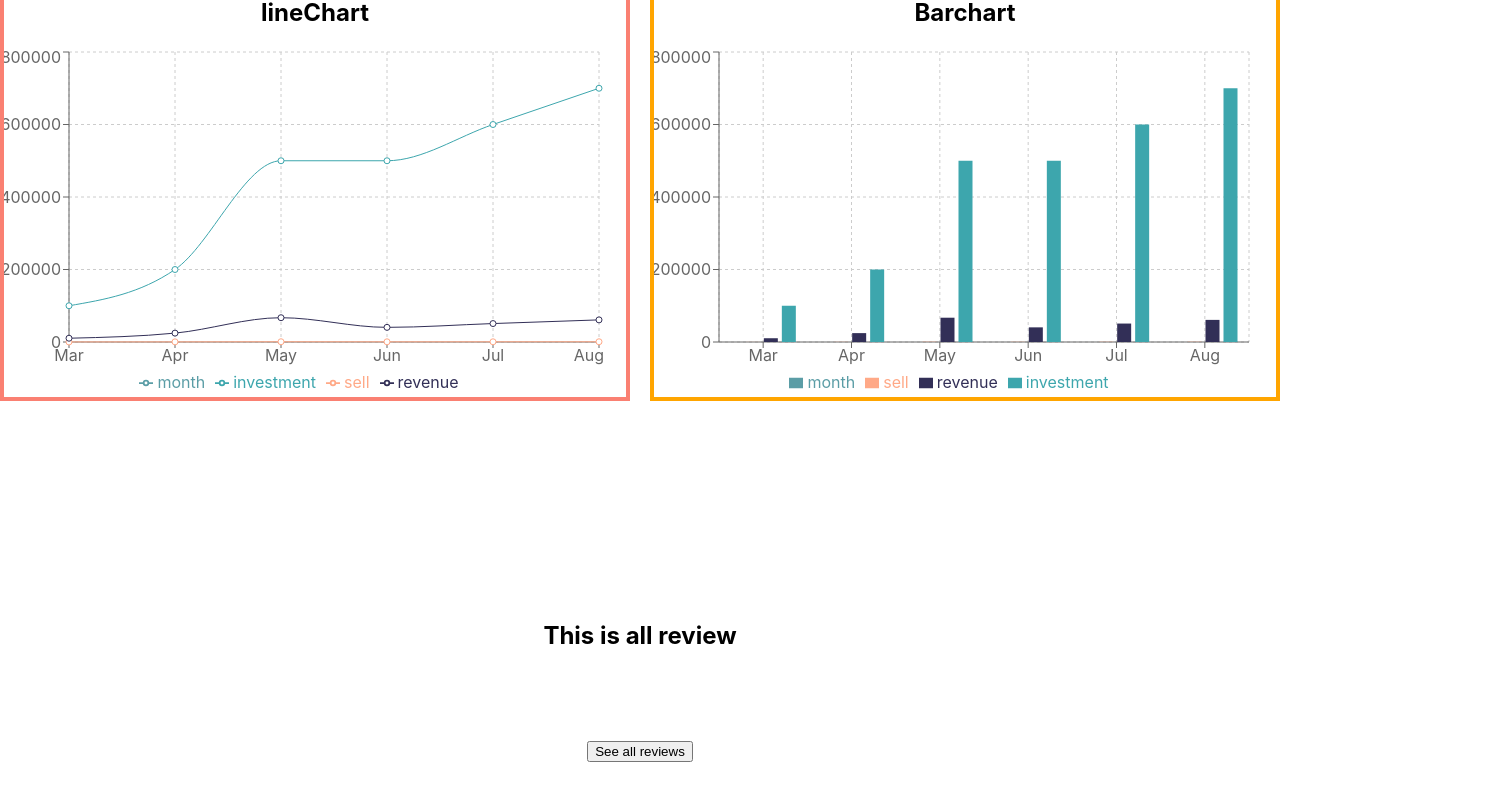
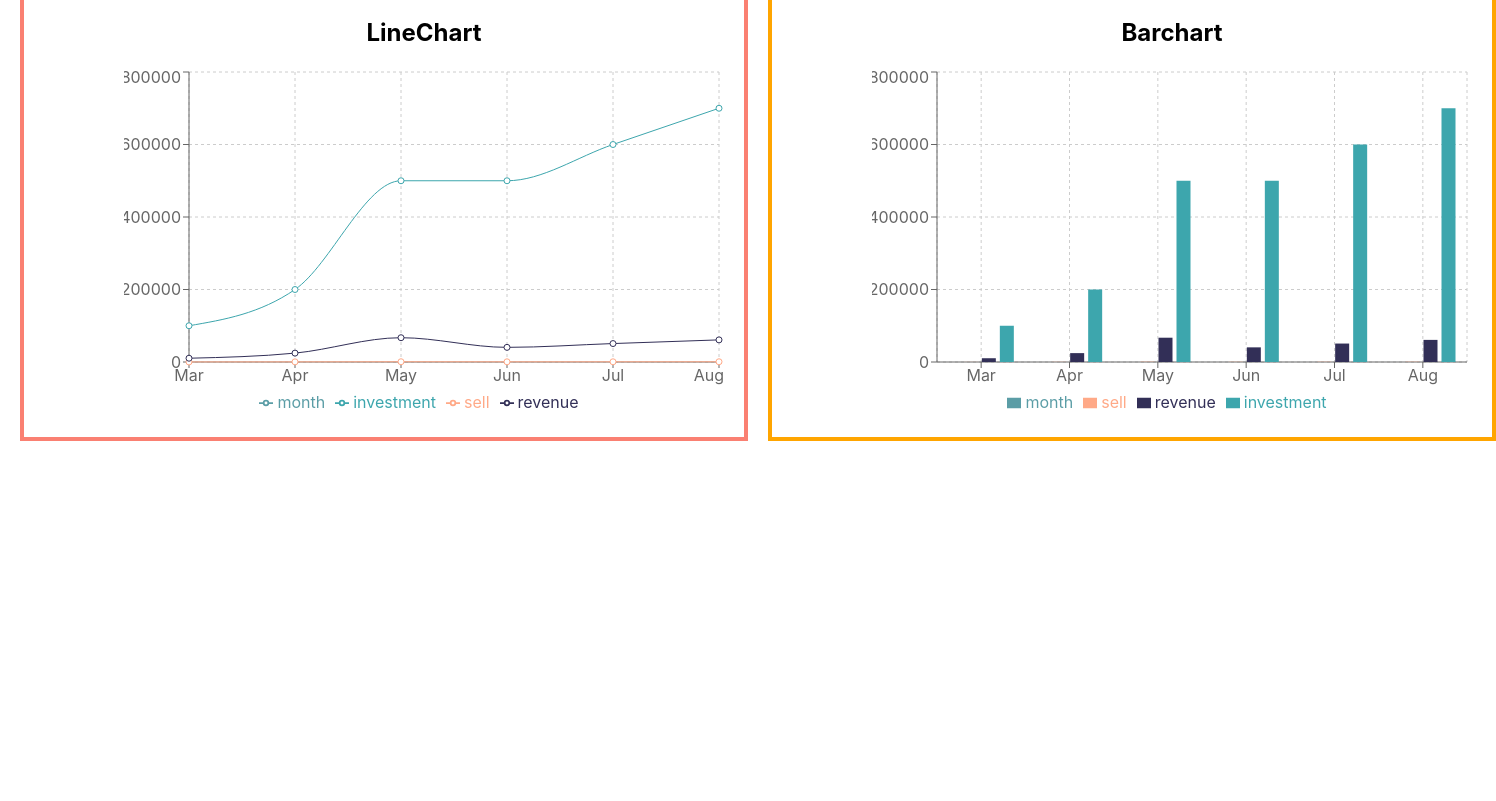
Before and after one commit to Ohi20/PH-9th-Assignment, a React (Create React App) app: page /dashboard in a window 1280 px wide. Shown: the part 305-1106 px from the top of the page, 1496 px wide, since content can reach past the window. After the commit the page ends 800 px from the top, so only its background shows below. Built offline with nearby package versions, Linux system fonts and the light colour scheme.

Commit message:
reviewhomeadded

```diff
--- a/src/App.css
+++ b/src/App.css
@@ -1,5 +1,6 @@
 .App {
   text-align: center;
+
 }
 
 .App-logo {
--- a/src/App.js
+++ b/src/App.js
@@ -25,7 +25,7 @@ function App() {
         <Route path="*" element={<NotFound></NotFound>} />
       </Routes>
 
-      <ReviewHome></ReviewHome>
+
     </div>
   );
 }
--- a/src/Components/Dashboard/Dashboard.css
+++ b/src/Components/Dashboard/Dashboard.css
@@ -1,14 +1,22 @@
-.charts{
+.charts {
     display: grid;
     grid-template-columns: 1fr 1fr;
     grid-gap: 20px;
+    margin: 20px;
 }
-.dash-header{
+
+.dash-header {
     font-size: 40px;
 }
-.linechart{
+
+.linechart {
     border: 4px solid salmon;
+    padding: 20px;
+    padding-left: 100px;
 }
-.piechart{
+
+.piechart {
     border: 4px solid orange;
+    padding: 20px;
+    padding-left: 100px;
 }
--- a/src/Components/Dashboard/Dashboard.js
+++ b/src/Components/Dashboard/Dashboard.js
@@ -15,7 +15,7 @@ const Dashboard = () => {
             <h2 className='dash-header'>Dashboard</h2>
             <div className='charts'>
                 <div className='linechart'>
-                    <h2>lineChart</h2>
+                    <h2>LineChart</h2>
                     <LineChart width={600} height={350} data={info}
                     >
                         <CartesianGrid strokeDasharray="3 3" />
--- a/src/Components/Home/Home.css
+++ b/src/Components/Home/Home.css
@@ -12,13 +12,15 @@
 
 .welcome-text {
     font-size: 50px;
-    padding-bottom: 50px;
+    padding-bottom: 20px;
+    padding-top: 40px;
 }
 
 .paragraph-text {
     font-size: 30px;
     color: black;
-
+    padding-top: 30px;
+    padding: 0 40px;
     text-align: left;
 
 }
@@ -35,13 +37,28 @@
     height: 650px;
 }
 
+.review-header {
+    padding-top: 20px;
+}
+
 .home-btn {
     background-color: salmon;
-    padding: 15px 30px;
+    padding: 18px 50px;
     color: white;
     border-radius: 5px;
     border: none;
     font-size: 15px;
-    display: flex;
-    justify-content: left;
+    align-items: center;
 }
+
+.review-btn {
+    background-color: salmon;
+    margin-top: 10px;
+    margin-bottom: 20px;
+    padding: 18px 50px;
+    color: white;
+    border-radius: 5px;
+    border: none;
+    font-size: 15px;
+    align-items: center;
+}
--- a/src/Components/Home/Home.js
+++ b/src/Components/Home/Home.js
@@ -7,8 +7,9 @@ import "./Home.css";
 const Home = () => {
     const [reviews, setReviews] = useReview();
     return (
+        <div >
+
             <div className='home'>
-
                 <div className='header-text'>
                     <h3 className='welcome-text'>Welcome</h3>
                     <p className='paragraph-text'>Reading not only has tremendous power when it comes to fueling the development of all aspects of language ability, its importance to the entirety of a human life in this day and age really can’t be overstated.</p>
@@ -17,15 +18,19 @@ const Home = () => {
                 <div className='home-img'>
                     <img src='https://storage.googleapis.com/circlesoft/tiny_mce/0004/6085/original_favesnraves_2021_web_crop.jpg?8' alt=''></img>
                 </div>
+            </div>
             <hr></hr>
             <div>
+                <h1 className='review-header'>All Reviews</h1>
                 {
-                    reviews.map(review=> <ReviewHome
+                    reviews.map(review => <ReviewHome
                         key={review.id}
                         review={review}></ReviewHome>
                     )
                 }
+                <button className='review-btn'>See all reviews</button>
             </div>
+
         </div>
     );
 };
--- a/src/Components/Review/Review.js
+++ b/src/Components/Review/Review.js
@@ -2,7 +2,7 @@ import useReview from "../hook/customhook";
 import ReviewCart from "../ReviewCart/ReviewCart";
 
 const Review = () => {
-     const [reviews, setReviews] = useReview();
+    const [reviews, setReviews] = useReview();
 
 
     return (
@@ -11,27 +11,14 @@ const Review = () => {
             <div>
                 <div>
                     {
-                        reviews.map(review=> <ReviewCart
-                        key={review.id}
-                        review={review}></ReviewCart>
+                        reviews.map(review => <ReviewCart
+                            key={review.id}
+                            review={review}></ReviewCart>
                         )
 
 
                     }
-                </div>
-                <div>
 
-                </div>
-                <div>
-
-                </div>
-                <div>
-
-                </div>
-                <div>
-
-                </div>
-                <div>
 
                 </div>
             </div>
--- a/src/Components/ReviewHome/ReviewHome.css
+++ b/src/Components/ReviewHome/ReviewHome.css
@@ -1,9 +1,7 @@
 .ReviewHome {
 
-    padding: 200px;
+    padding: 20px;
+    margin: 40px;
+    border: 4px solid salmon;
+
 }
-
-.ReviewHome-header {
-    padding-bottom: 70px;
-    margin-top: 20px;
-}
--- a/src/Components/ReviewHome/ReviewHome.js
+++ b/src/Components/ReviewHome/ReviewHome.js
@@ -1,24 +1,24 @@
-import React from 'react';
+
 import "./ReviewHome.css";
 
 
 const ReviewHome = (props) => {
-    //  const {name,id,comment,ratings} = props.review;
+
+    const { name, id, comment, ratings } = props.review;
+    if (id !== 4) {
+
+    }
     return (
-        <div className='ReviewHome'>
-            <div className='ReviewHome-header'>
-                <h2>This is all review</h2>
+        <div>
+
+            <div className="ReviewHome reviewHome-card">
                 <div>
-                {/* <div className='reviewcart'>
-            <h2>Name: {name}</h2>
-            <h4>ID: {id}</h4>
-            <h2>Comment: {comment}</h2>
-            <h3>Ratings: {ratings} stars</h3>
-            </div> */}
+                    <h1>Name: {name}</h1>
+                    <h4>ID: {id}</h4>
+                    <h2>Comment: {comment}</h2>
+                    <h3>Ratings: {ratings} stars</h3>
                 </div>
-            </div>
-            <div>
-                <button>See all reviews</button>
+
             </div>
         </div>
 
```
Also changed, not shown: public/ReviewData.json (+12 -12 lines), src/Components/ReviewCart/ReviewCart.css (+6 -4 lines). Lines whose indentation alone changed are shown as unchanged.
